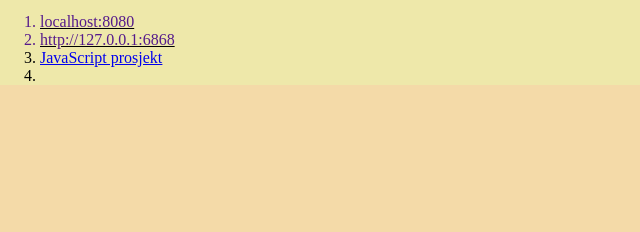
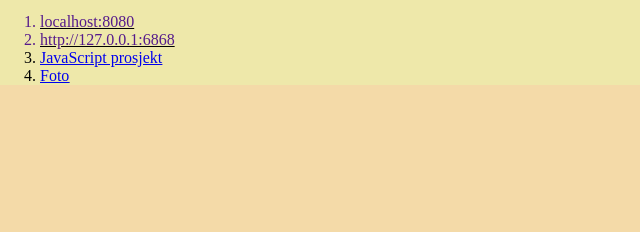
Before and after one commit to JohneyMoney/portfolio-nettside, a plain HTML site: page index.html in a window 1280 px wide. Shown: the part 1102-1334 px from the top of the page, 0-640 px from the left. Drawn offline with Linux system fonts and the light colour scheme.

Commit message:
Nov 19, 2026, 10:55 AM

```diff
--- a/index.html
+++ b/index.html
@@ -62,7 +62,7 @@
                 <li class="klikkbar" tabindex="0">localhost:8080</li>
                 <li class="klikkbar" tabindex="0">http://127.0.0.1:6868</li>
                 <li><a href="flerehtml/jsprosjekt.html">JavaScript prosjekt</a></li>
-                <li><a href="flerehtml/foto.html" onclick="nathanielside()"></a></li>
+                <li><a href="flerehtml/foto.html" onclick="nathanielside()">Foto</a></li>
             </ol>
         </article>
         <article id="CVartikkel">
```
